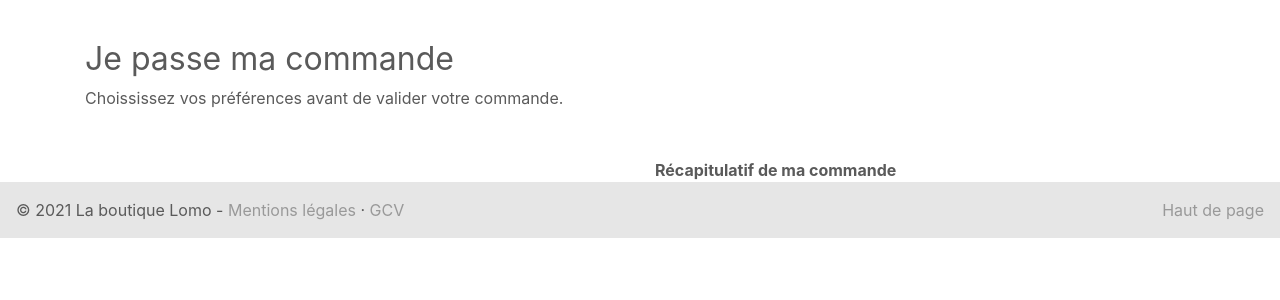
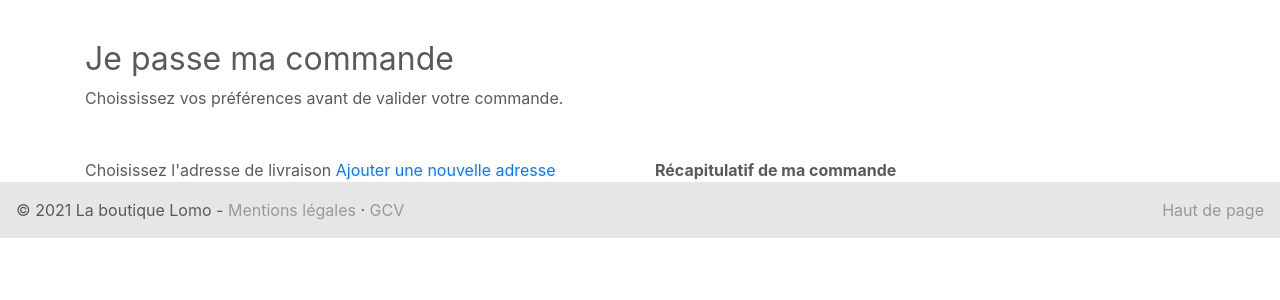
Before and after one commit to debPhoenix/laboutiquelomo, a Symfony app: template templates/order/index.html.twig in a window 1280 px wide. Shown: the part 56-356 px from the top of the page. Run offline with Twig, Linux system fonts and the light colour scheme; the template is opened without the code that fills it, so the values that code supplies are empty; form fields are guessed from the names that the template uses; some libraries are stand-ins or nearby versions.

Commit message:
add an address before payment

```diff
--- a/src/Form/OrderType.php
+++ b/src/Form/OrderType.php
@@ -18,7 +18,7 @@ class OrderType extends AbstractType
 
         $builder
             ->add('addresses', EntityType::class, [
-                'label' => 'Choisissez l\'adresse de livraison:',
+                'label' => false,
                 'required' => true,
                 'class' => Adress::class,
                 'choices' => $user->getAdresses(),
--- a/templates/order/index.html.twig
+++ b/templates/order/index.html.twig
@@ -10,6 +10,8 @@
     <div class="col-md-6">
         {% set formHtml %}
             {{ form_start(form, {action:path('order_recap')}) }}
+                {{ form_label(form.addresses, 'Choisissez l\'adresse de livraison') }}
+                <a href="{{ path('account_address_add') }}">Ajouter une nouvelle adresse</a>
             {{ form_end(form) }}
         {% endset %}
 
@@ -17,7 +19,7 @@
     </div>
     <div class="col-md-6">
         <b>Récapitulatif de ma commande</b><br/>
-        <div class="mt-2">
+        <div class="m-1">
             {% for key,product in cart %}
             <div class="row {% if key > 0%}mt-2{% endif %}">
                 <div class="col-2 mt-2">
```
Also changed, not shown: src/Controller/OrderController.php (+7 -5 lines), templates/order/add.html.twig (+4 -4 lines).
